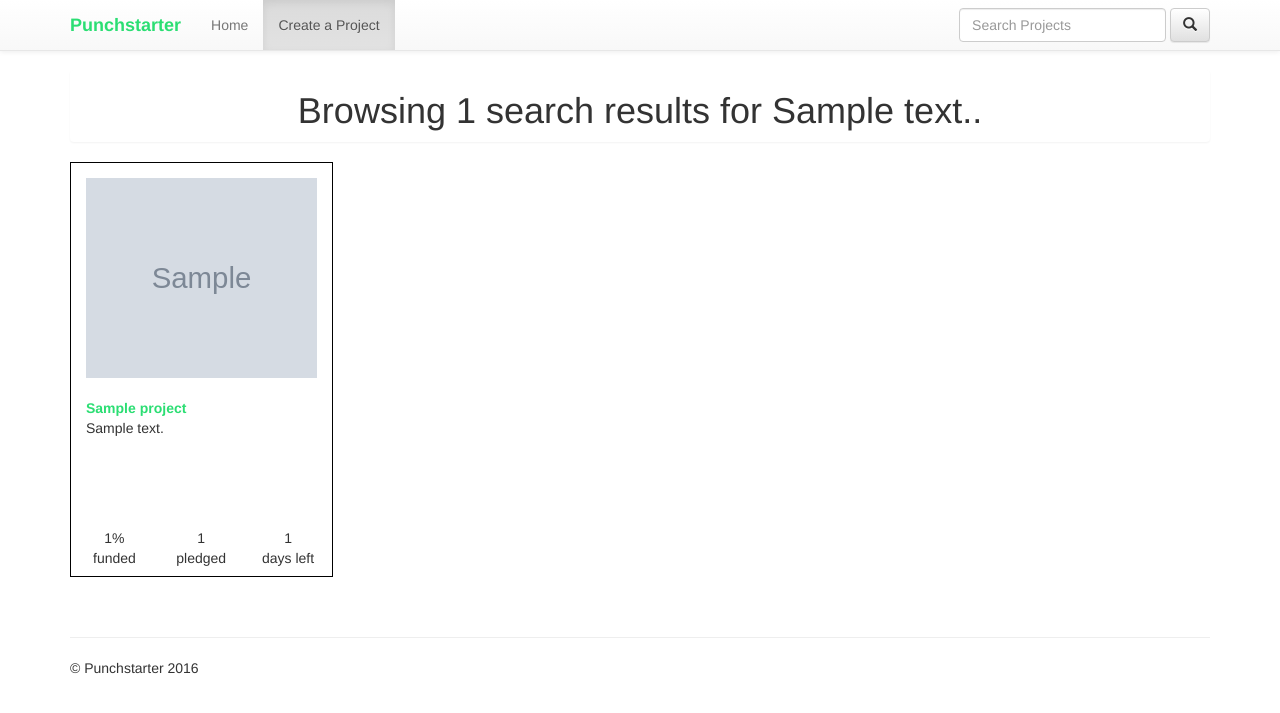
After one commit to QilinGu/punchstarter, a Flask app: template punchstarter/templates/search.html in a window 1280 px wide. The commit adds this page. Shown: the top 713 px of the page. Run offline with Flask 2, Linux system fonts and the light colour scheme; the template is opened without the code that fills it: most values are stand-ins (such as "Sample title", 1, 10 or a date in 2020); grey boxes marked "Sample" are stand-in pictures; some libraries are stand-ins or nearby versions.

Commit message:
Fifth commit - Search and projects on the landing page

```diff
--- a/punchstarter/__init__.py
+++ b/punchstarter/__init__.py
@@ -5,6 +5,7 @@ from flask.ext.sqlalchemy import SQLAlchemy
 from flask.ext.migrate import Migrate, MigrateCommand
 from flask.ext.script import Manager, Server
 import datetime
+import cloudinary.uploader
 
 app = Flask(__name__)
 app.config.from_object('punchstarter.default_settings')
@@ -27,7 +28,8 @@ manager.add_command("runserver", Server(
 
 @app.route("/")
 def index():
-    return render_template("index.html")
+    projects = db.session.query(Project).order_by(Project.time_created.desc()).limit(15)
+    return render_template("index.html", projects=projects)
 
 @app.route("/projects/create/", methods=["GET", "POST"])
 def create():
@@ -40,12 +42,24 @@ def create():
         time_end = request.form.get("funding_end_date")
         time_end = datetime.datetime.strptime(time_end, "%m/%d/%Y")
 
+        # Upload cover photo
+
+        cover_photo = request.files['cover_photo']
+        uploaded_image = cloudinary.uploader.upload(
+            cover_photo,
+            crop = 'limit',
+            width = 680,
+            height = 550
+        )
+        image_filename = uploaded_image["public_id"]
+
         new_project = Project(
             member_id = 1, # Guest Creator
             name = request.form.get("project_name"),
             short_description = request.form.get("short_description"),
             long_description = request.form.get("long_description"),
             goal_amount = request.form.get("funding_goal"),
+            image_filename = image_filename,
             time_start = now,
             time_end = time_end,
             time_created = now
@@ -88,3 +102,20 @@ def pledge(project_id):
         db.session.commit()
 
         return redirect(url_for("project_detail", project_id=project.id))
+
+@app.route("/search/")
+def search():
+    query = request.args.get("q") or ""
+    projects = db.session.query(Project).filter(
+        Project.name.ilike('%'+query+'%') |
+        Project.short_description.ilike('%'+query+'%') |
+        Project.long_description.ilike('%'+query+'%')
+    ).all()
+
+    project_count = len(projects)
+
+    return render_template('search.html',
+        query_text=query,
+        projects=projects,
+        project_count=project_count
+    )
--- /dev/null
+++ b/punchstarter/templates/_projects.html
@@ -0,0 +1,37 @@
+<div>
+{% for project in projects %}
+
+    {% if loop.index % 3 == 1 %}
+        <div class="row">
+    {% endif %}
+
+        <div class="col-sm-3">
+            <div class="search-card">
+                <div class="search-description">
+                    <a href="{{ url_for('project_detail', project_id=project.id) }}"><img class="img-responsive center-block search-thumbnail" src="{{ project.image_path }}"></a>
+                    <br />
+                    <strong><a href="{{ url_for('project_detail', project_id=project.id) }}">{{ project.name }}</a></strong>
+                    <br />
+                    {{ project.short_description|truncate(150,False) }}
+                </div>
+
+                <div class="search-summary">
+                    <div class="row">
+                        <div class="col-sm-4 text-center">{{ project.percentage_funded }}% <br/> funded </div>
+                        <div class="col-sm-4 text-center">{{ project.total_pledges }} <br/> pledged </div>
+                        <div class="col-sm-4 text-center">{{ project.num_days_left }} <br/> days left </div>
+                    </div>
+                </div>
+            </div>
+        </div>
+        <div class="col-sm-1"></div>
+
+    {% if loop.index % 3 == 0 %}
+
+        </div>
+
+    {% endif %}
+
+{% endfor %}
+
+</div>
--- a/punchstarter/templates/base.html
+++ b/punchstarter/templates/base.html
@@ -48,6 +48,12 @@
             <li {% if active_page == 'index' %} class="active" {% endif %}><a href="{{ url_for('index') }}">Home</a></li>
             <li{% if active_page == 'create' %} class="active" {% endif %}><a href="{{ url_for('create') }}">Create a Project</a></li>
           </ul>
+          <form class="navbar-form navbar-right" role="search" action="{{ url_for('search') }}">
+            <div class="form-group">
+              <input type="text" class="form-control" placeholder="Search Projects" name="q">
+            </div>
+            <button type="submit" class="btn btn-default"><i class="glyphicon glyphicon-search"></i></button>
+          </form>
         </div><!--/.nav-collapse -->
       </div>
     </nav>
--- a/punchstarter/templates/index.html
+++ b/punchstarter/templates/index.html
@@ -11,4 +11,9 @@
       <h1>Crowdfunding Made Simple</h1>
       <p>Punchstarter is a simple crowdfunding platform to help make dreams come true!</p>
     </div>
+
+    <h2>New Projects</h2>
+
+    {% include '_projects.html' %}
+
   {% endblock content %}
--- a/punchstarter/templates/pledge.html
+++ b/punchstarter/templates/pledge.html
@@ -6,6 +6,7 @@
     {% endblock %}
 
     {% block content %}
+
         <div>
             <h1 class="text-center">Plege to {{ project.name }}</h1>
         </div>
--- a/punchstarter/templates/project_detail.html
+++ b/punchstarter/templates/project_detail.html
@@ -20,7 +20,7 @@
         <div class="col-sm-8">
             <div class="panel">
                 <p class="text-center">{{ project.short_description }}</p>
-                <img class="img-responsive center-block" src="http://photosforclass.com/download/15057245037" width="680" height="500">
+                <img class="img-responsive center-block" src="{{ project.image_path }}" width="680" height="500">
             </div>
 
             <div>
--- /dev/null
+++ b/punchstarter/templates/search.html
@@ -0,0 +1,16 @@
+{% extends "base.html" %}
+    {% set active_page = "create" %}
+
+    {% block subtitle %}
+        Create a Project
+    {% endblock %}
+
+    {% block content %}
+
+        <div class="panel">
+            <h1 class="text-center">Browsing {{ project_count }} search results for {{query_text}}.</h1>
+        </div>
+
+        {% include '_projects.html' %}
+
+    {% endblock content %}
```
Also changed, not shown: migrations/versions/61f132d627da_.py (added, +26 -0 lines), punchstarter/default_settings.py (+8 -0 lines), punchstarter/models.py (+10 -0 lines), punchstarter/templates/create.html (+8 -1 lines), punchstarter/app.db.
